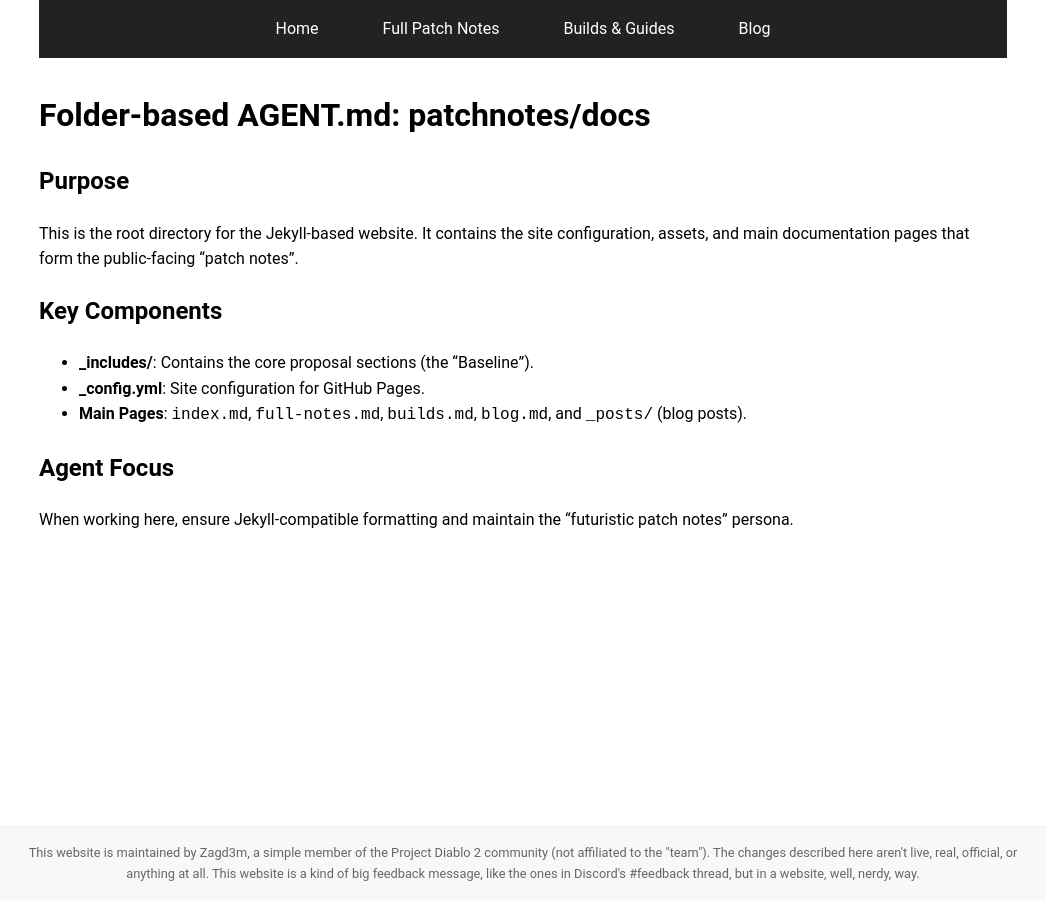
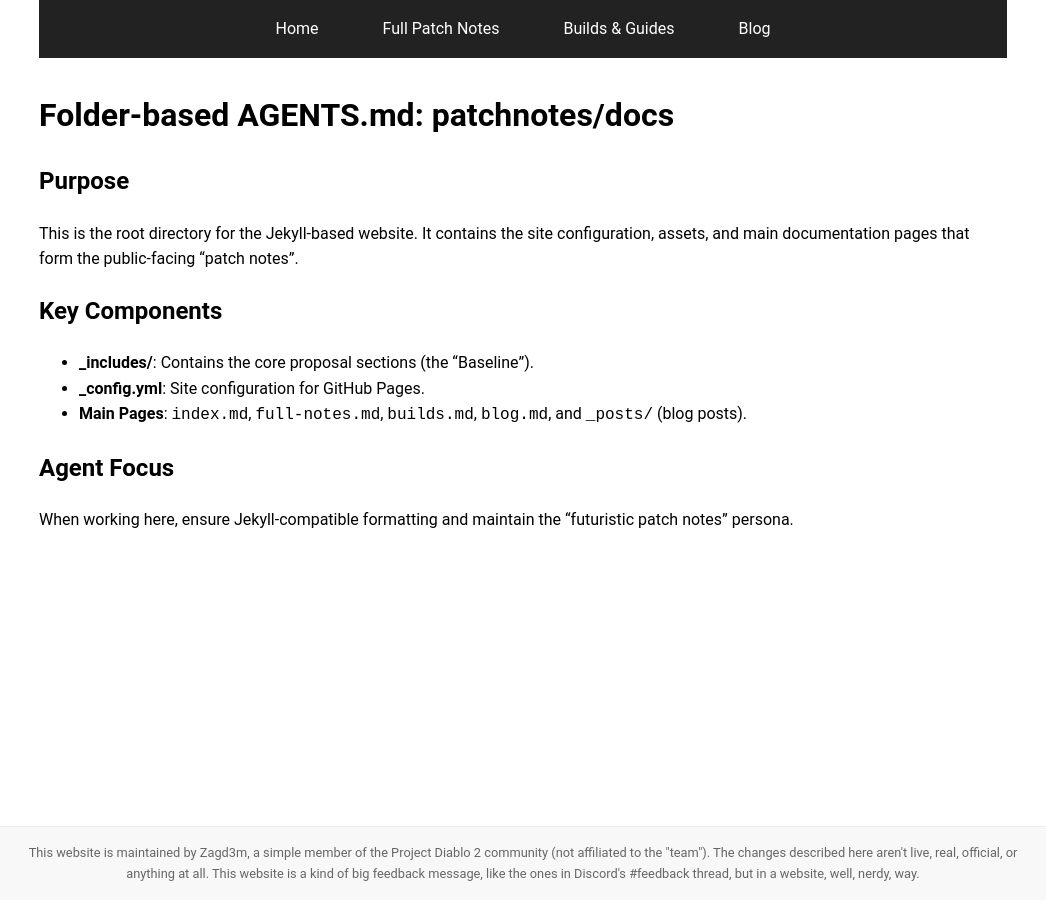
Before and after one commit to zagd3m/patchnotes, a Jekyll site: the page built from docs/AGENTS.md, in a window 1280 px wide. Shown: the whole page, without its empty margins (117-1163 px from the left). Built offline with Jekyll 4.4.1, drawn with Linux system fonts in a browser that asks for light colours; our own code applies the rules of GitHub Pages for plain Markdown files.

Commit message:
Renamed AGENT.md to AGENTS.md

```diff
--- a/docs/AGENT.md
+++ b/docs/AGENTS.md
@@ -1,4 +1,4 @@
-# Folder-based AGENT.md: patchnotes/docs
+# Folder-based AGENTS.md: patchnotes/docs
 
 ## Purpose
 
```
